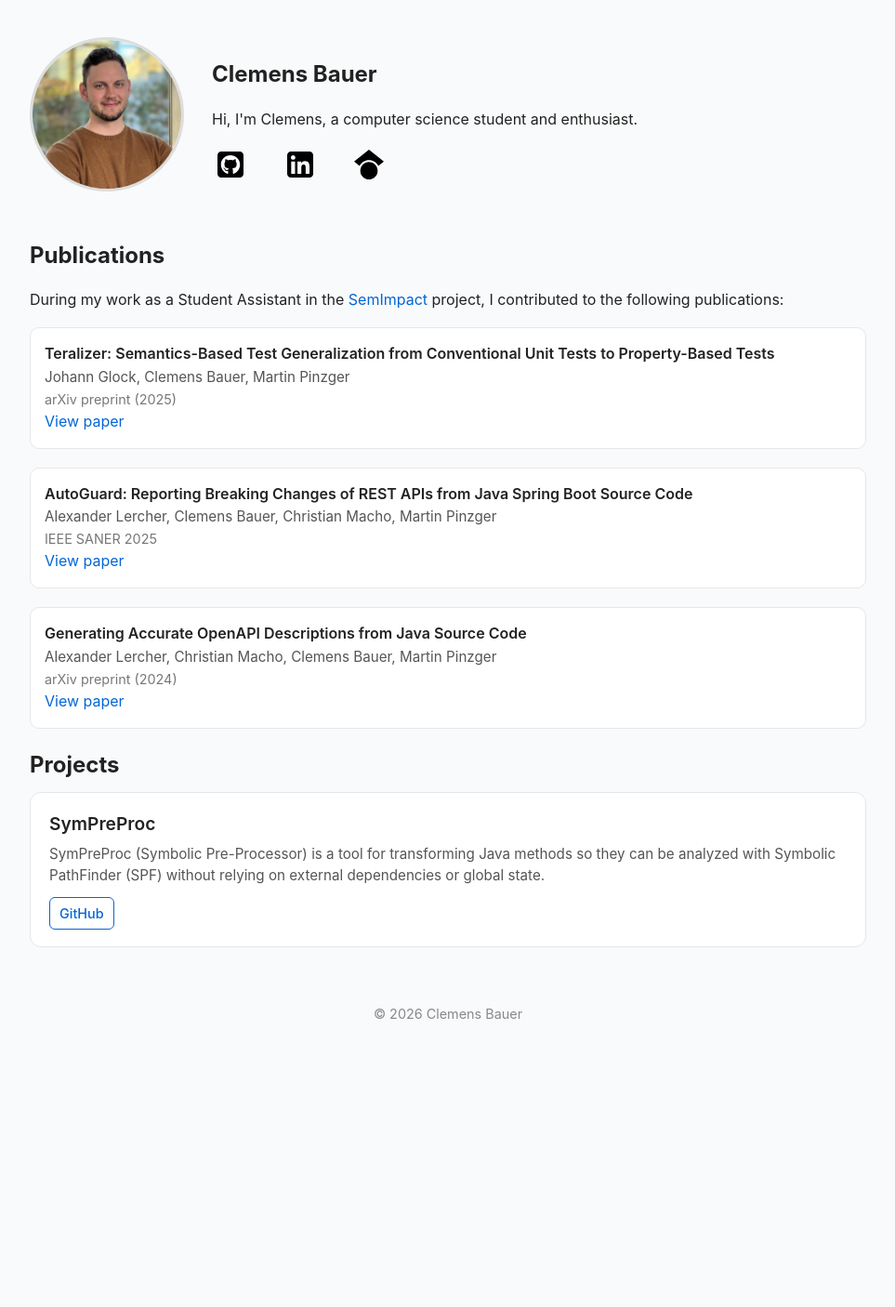
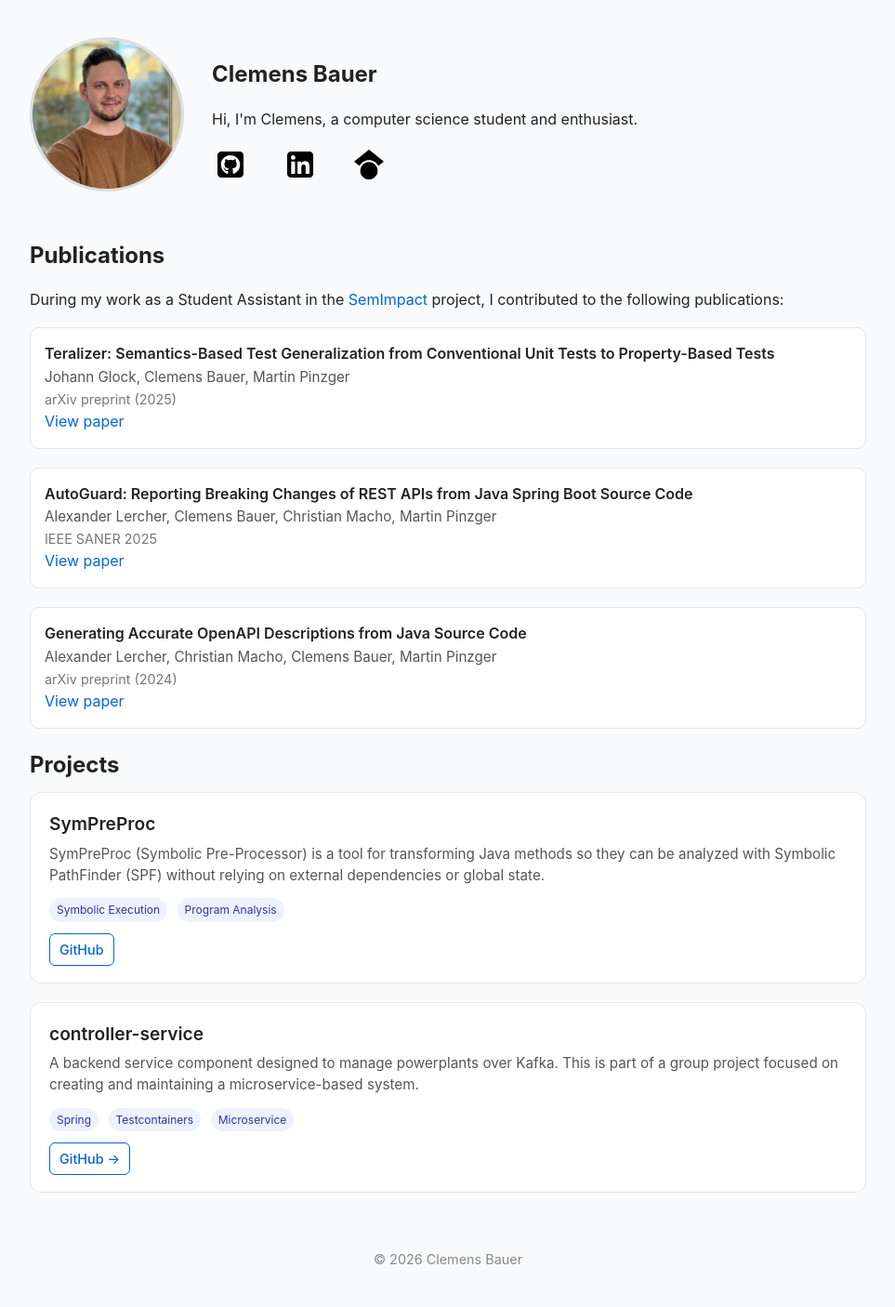
Before and after one commit to Clemi2806/clemi2806.github.io, a Jekyll site: the page built from index.markdown, in a window 1280 px wide. Shown: the whole page at 93% size, without its empty margins (158-1121 px from the left). Built offline with Jekyll 4.4.1, drawn with Linux system fonts in a browser that asks for light colours; our own code applies the rules of GitHub Pages for plain Markdown files; before the commit the page ends 1142 px from its top, so only the background shows below that.

Commit message:
Add kilowatt-commando

```diff
--- a/_layouts/home.html
+++ b/_layouts/home.html
@@ -34,7 +34,21 @@
     line-height: 1.5;
     }
 
-    .project a {
+    .project-meta {
+    margin-bottom: 12px;
+    }
+
+    .project-tag {
+    display: inline-block;
+    font-size: 0.75rem;
+    background: #eef2ff;
+    color: #3730a3;
+    padding: 3px 8px;
+    border-radius: 999px;
+    margin-right: 6px;
+    }
+
+    .project-links a {
     display: inline-block;
     font-size: 0.9rem;
     font-weight: 500;
@@ -46,10 +60,11 @@
     transition: background 0.15s ease, color 0.15s ease;
     }
 
-    .project a:hover {
+    .project-links a:hover {
     background: #0366d6;
     color: white;
     }
+
     body {
       font-family: -apple-system, BlinkMacSystemFont, "Segoe UI", Roboto, sans-serif;
       margin: 0;
--- a/index.markdown
+++ b/index.markdown
@@ -54,5 +54,37 @@ During my work as a Student Assistant in the [SemImpact](https://campus.aau.at/c
     <div class="project-description">
         SymPreProc (Symbolic Pre-Processor) is a tool for transforming Java methods so they can be analyzed with Symbolic PathFinder (SPF) without relying on external dependencies or global state.
     </div>
-    <a href="https://github.com/Clemi2806/SymPreProc">GitHub</a>
+
+    <div class="project-meta">
+        <span class="project-tag">Symbolic Execution</span>
+        <span class="project-tag">Program Analysis</span>
+    </div>
+
+    <div class="project-links">
+        <a href="https://github.com/Clemi2806/SymPreProc" target="_blank">
+        GitHub
+        </a>
+    </div>
 </div>
+
+<div class="project">
+  <div class="project-title">
+    controller-service
+  </div>
+
+  <div class="project-description">
+    A backend service component designed to manage powerplants over Kafka. This is part of a group project focused on creating and maintaining a microservice-based system.
+  </div>
+
+  <div class="project-meta">
+    <span class="project-tag">Spring</span>
+    <span class="project-tag">Testcontainers</span>
+    <span class="project-tag">Microservice</span>
+  </div>
+
+  <div class="project-links">
+    <a href="https://github.com/Kilowatt-Commando/controller-service" target="_blank">
+      GitHub →
+    </a>
+  </div>
+</div>
```
